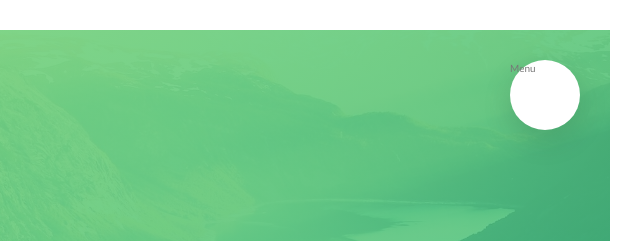
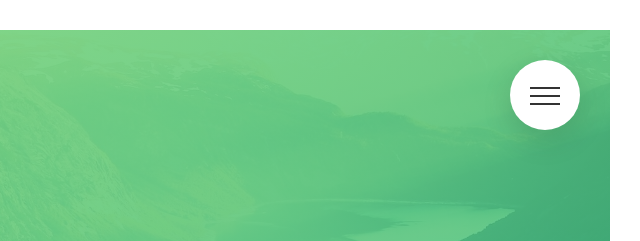
Before and after one commit to TarynMcKenzie/natours-udemy, a website: page index.html in a window 1280 px wide. Shown: the top 241 px of the page, 640-1280 px from the left. Drawn offline with Linux system fonts and the light colour scheme.

Commit message:
Navigation section part 3 of 3 completed

```diff
--- a/index.html
+++ b/index.html
@@ -25,7 +25,12 @@
 
             <!-- Navigation Toggle -->
             <input type="checkbox" class="navigation__checkbox" id="nav-toggle">
-            <label for="nav-toggle" class="navigation__button">Menu</label>
+            <label for="nav-toggle" class="navigation__button">
+
+                <!-- Navigation Icon -->
+                <span class="navigation__icon">&nbsp;</span>
+
+            </label>
 
             <!-- Navigation Gradient -->
             <div class="navigation__background">&nbsp;</div>
--- a/sass/layout/_navigation.scss
+++ b/sass/layout/_navigation.scss
@@ -30,6 +30,8 @@
         width: 7rem;
         border-radius: 50%;
         box-shadow: 0 1rem 3rem $color-black-opacity;
+        text-align: center;
+        cursor: pointer;
 
         position: fixed;
         top: 6rem;
@@ -110,17 +112,94 @@
     }
 
 
-    &__checkbox:checked ~ &__background { // When the checkbox is checked, selected with general sibling with this class
+    // NOTE: Menu Toggle Animations
+    &__checkbox:checked ~ &__background { // When the checkbox is checked, select all general siblings with this class
 
         transform: scale(80);
 
     }
 
-    &__checkbox:checked ~ &__nav { // When the checkbox is checked, selected with general sibling with this class
+    &__checkbox:checked ~ &__nav { // When the checkbox is checked, select all general siblings with this class
 
         opacity: 1;
         width: 100%;
 
     }
 
+
+    // NOTE: Icon Animations
+    &__icon {
+
+        position: relative;
+        margin-top: 3.5rem;
+
+        &,
+        &::before,
+        &::after {
+
+            width: 3rem;
+            height: 2px;
+            background-color: $color-darkest-grey;
+
+            display: inline-block; // *required*
+
+        }
+
+        &::before,
+        &::after {
+
+            content: ""; // *required*
+            position: absolute;
+            left: 0;
+            transition: all .2s;
+
+        }
+
+        &::before {
+
+            top: -.8rem;
+
+        }
+
+        &::after {
+
+            top: .8rem;
+
+        }
+
+    }
+
+    &__button:hover &__icon::before { // When the element is hovered, select all elements with this class
+
+        top: -1rem;
+
+    }
+
+    &__button:hover &__icon::after { // When the element is hovered, select all elements with this class
+
+        top: 1rem;
+
+    }
+
+
+    &__checkbox:checked + &__button &__icon{ // When the button is checked, select the child of the checkbox adjacent sibling (button)
+
+        background-color: transparent; // Hide the element
+
+    }
+
+    &__checkbox:checked + &__button &__icon::before{ // When the button is checked, select the child of the checkbox adjacent sibling (button)
+
+        top: 0;
+        transform: rotate(135deg); // 180 - 45 degrees
+
+    }
+
+    &__checkbox:checked + &__button &__icon::after{ // When the button is checked, select the child of the checkbox adjacent sibling (button)
+
+        top: 0;
+        transform: rotate(-135deg); // 180 - 45 degrees
+
+    }
+
 }
```
Also changed, not shown: css/style.css.
